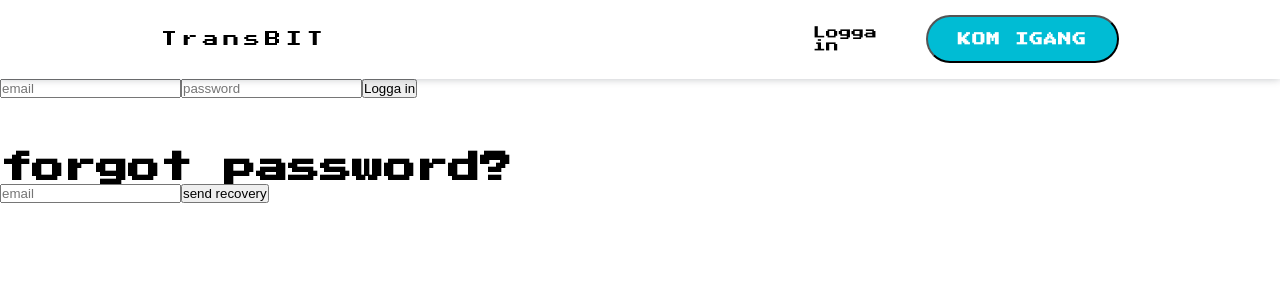
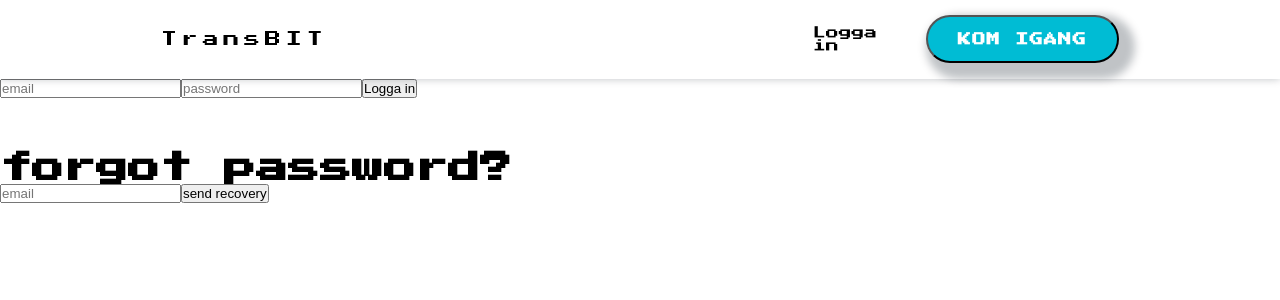
Before and after one commit to ArastoSahbaei/BITup-web, a React (Create React App) app: page /BITup-web/logga-in in a window 1280 px wide. Shown: the top 300 px of the page. Built offline with nearby package versions, Linux system fonts and the light colour scheme.

Commit message:
added box shadow

```diff
--- a/src/components/common/Button.tsx
+++ b/src/components/common/Button.tsx
@@ -52,6 +52,8 @@ const ButtonWrapper = styled.button<IButton>`
 	border-radius: 30px;
 	font-weight: bold;
 	cursor: pointer;
+  box-shadow: rgb(4 17 29 / 25%) 8px 8px 8px 8px;
+
 	${Span} {
 		display: inline-block;
 		position: relative;
```
